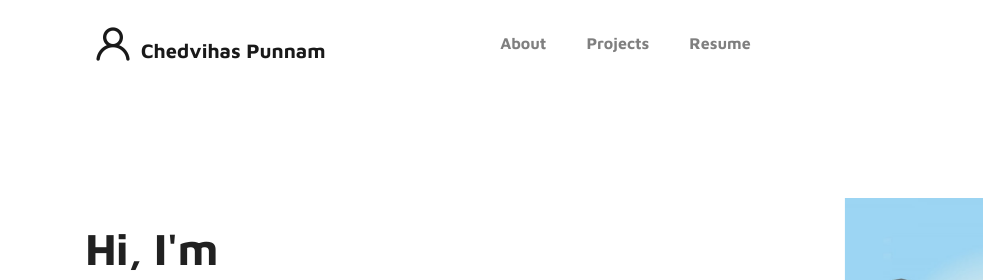
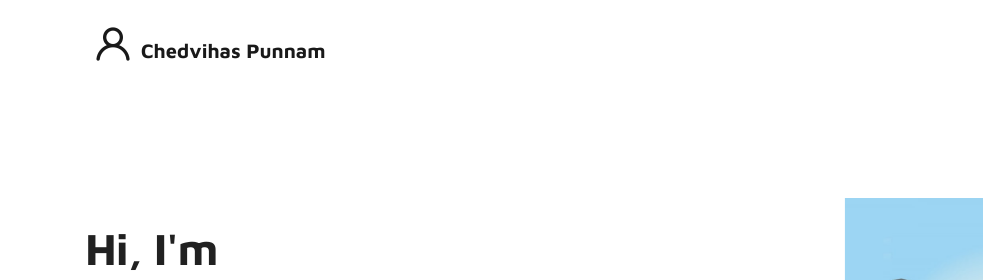
Before and after one commit to ChedvihasPunnam/ChedvihasPunnam.github.io, a plain HTML site: page index.html in a window 1280 px wide. Shown: the top 280 px of the page, 0-983 px from the left. Drawn offline with Linux system fonts and the light colour scheme.

Commit message:
Made styling changes

```diff
--- a/index.html
+++ b/index.html
@@ -34,7 +34,7 @@
             </button>
 
             <div class="collapse navbar-collapse" id="navbarNav">
-                <ul class="navbar-nav mx-auto">
+                <!-- <ul class="navbar-nav mx-auto">
                     <li class="nav-item">
                         <a href="#about" class="nav-link"><span data-hover="About">About</span></a>
                     </li>
@@ -45,7 +45,7 @@
                         <a href="#resume" class="nav-link"><span data-hover="Resume">Resume</span></a>
                     </li>
 
-                </ul>
+                </ul> -->
 
                 <ul class="navbar-nav ml-lg-auto">
                   <ul class="social-links">
```
